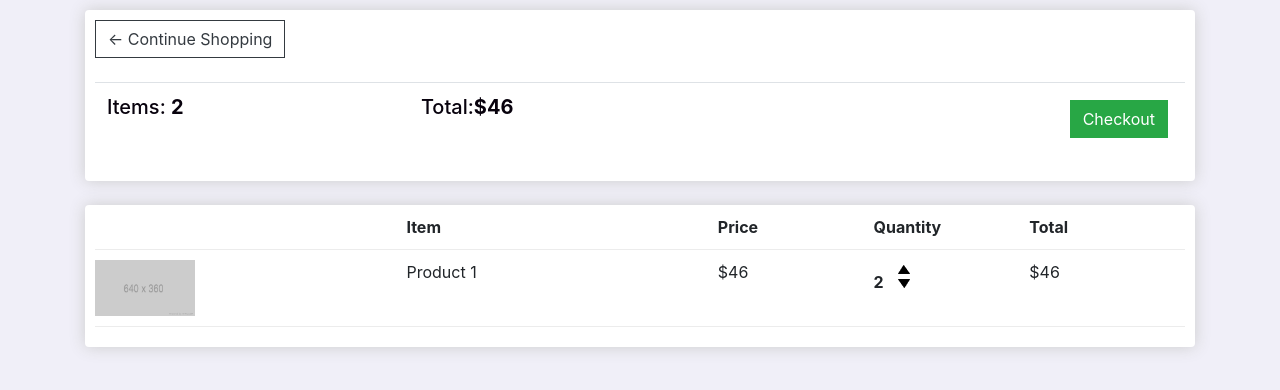
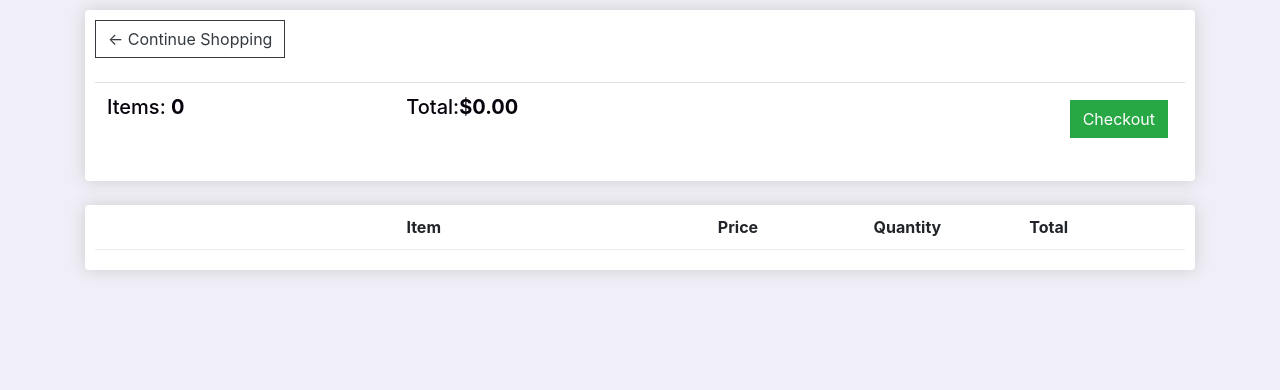
Before and after one commit to medensi/ecommerce-project, a Django app: page /cart/ in a window 1280 px wide. Shown: the part 57-447 px from the top of the page. Run offline with Django 5.2, Linux system fonts and the light colour scheme; lists and menus that the app fills with data are empty.

Commit message:
rendered data, totals, checkout page data

```diff
--- a/store/templates/store/cart.html
+++ b/store/templates/store/cart.html
@@ -11,10 +11,12 @@
       <table class="table">
         <tr>
           <th>
-            <h5>Items: <strong>2</strong></h5>
+            <h5>Items: <strong>{{order.get_cart_items}}</strong></h5>
           </th>
           <th>
-            <h5>Total:<strong>$46</strong></h5>
+            <h5>
+              Total:<strong>${{order.get_cart_total|floatformat:2}}</strong>
+            </h5>
           </th>
           <th>
             <a
@@ -37,15 +39,15 @@
         <div style="flex: 1"><strong>Quantity</strong></div>
         <div style="flex: 1"><strong>Total</strong></div>
       </div>
-
+      {% for item in items %}
       <div class="cart-row">
         <div style="flex: 2">
-          <img class="row-image" src="{% static 'images/placeholder.png' %}" />
+          <img class="row-image" src="{{item.product.imageURL}}" />
         </div>
-        <div style="flex: 2"><p>Product 1</p></div>
-        <div style="flex: 1"><p>$46</p></div>
+        <div style="flex: 2"><p>{{item.product.name}}</p></div>
+        <div style="flex: 1"><p>${{item.product.price|floatformat:2}}</p></div>
         <div style="flex: 1">
-          <p class="quantity">2</p>
+          <p class="quantity">x{{item.quantity}}</p>
           <div class="quantity">
             <img
               class="chg-quantity update-cart"
@@ -58,8 +60,9 @@
             />
           </div>
         </div>
-        <div style="flex: 1"><p>$46</p></div>
+        <div style="flex: 1">{{item.get_total}}</div>
       </div>
+      {% endfor %}
     </div>
   </div>
 </div>
--- a/store/views.py
+++ b/store/views.py
@@ -7,9 +7,26 @@ def store(request):
      return render(request, 'store/store.html', context)
 
 def cart(request):
-     context = {}
+
+     if request.user.is_authenticated:
+          customer = request.user.customer
+          order, created = Order.objects.get_or_create(customer=customer, complete=False)
+          items = order.orderitem_set.all()
+     else:
+          items = []
+          order = {'get_cart_total':0, 'get_cart_items':0   }
+
+     context = {'items': items, 'order': order}
      return render(request, 'store/cart.html', context)
 
 def checkout(request):
-      context = {}
-      return render(request, 'store/checkout.html', context)
+     if request.user.is_authenticated:
+          customer = request.user.customer
+          order, created = Order.objects.get_or_create(customer=customer, complete=False)
+          items = order.orderitem_set.all()
+     else:
+          items = []
+          order = {'get_cart_total':0, 'get_cart_items':0   }
+
+     context = {'items': items, 'order': order}
+     return render(request, 'store/checkout.html', context)
```
Also changed, not shown: store/models.py (+19 -0 lines), store/templates/store/checkout.html (+9 -6 lines), db.sqlite3.
